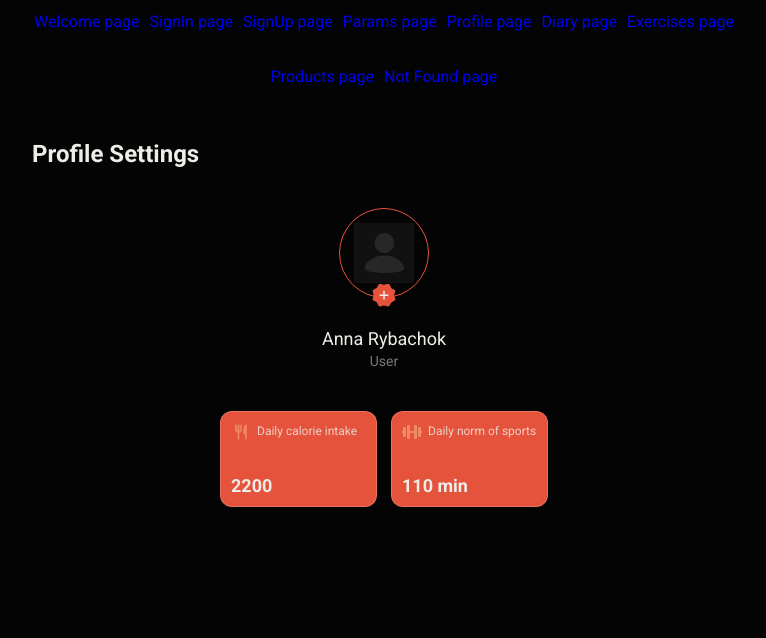
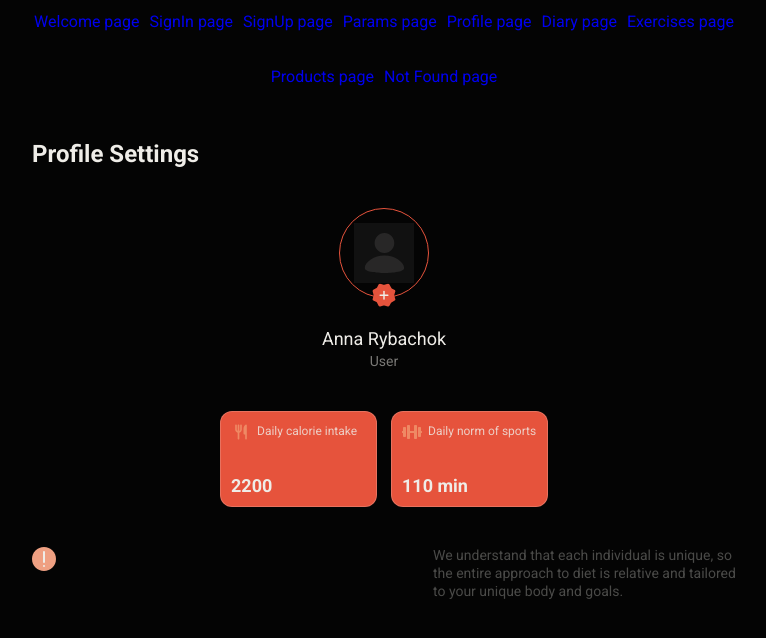
Before and after one commit to made-by-curiosity/power_pulse_frontend, a React (Create React App) app: page /power_pulse_frontend/profile in a window 1280 px wide. Shown: the top 638 px of the page, without its empty margins (256-1022 px from the left). Built offline with nearby package versions, Linux system fonts and the light colour scheme.

Commit message:
add warning notice

```diff
--- /dev/null
+++ b/src/components/ForProfilePage/WarningNotice/WarningNotice.jsx
@@ -0,0 +1,20 @@
+import { WarningNoticeWrapper, WarningText } from './WarningNotice.styled';
+import icons from '../../../assets/icons/svg-sprite.svg';
+
+const icon = (
+  <svg width="24" height="24">
+    <use href={icons + '#icon-warning'}></use>
+  </svg>
+);
+
+const text =
+  'We understand that each individual is unique, so the entire approach to diet is relative and tailored to your unique body and goals.';
+
+export const WarningNotice = () => {
+  return (
+    <WarningNoticeWrapper>
+      {icon}
+      <WarningText>{text}</WarningText>
+    </WarningNoticeWrapper>
+  );
+};
--- /dev/null
+++ b/src/components/ForProfilePage/WarningNotice/WarningNotice.styled.jsx
@@ -0,0 +1,20 @@
+import styled from '@emotion/styled';
+
+export const WarningNoticeWrapper = styled.div`
+  display: flex;
+  justify-content: space-between;
+  gap: 8px;
+  margin-top: 40px;
+  align-items: flex-start;
+`;
+
+export const WarningText = styled.div`
+  width: 303px;
+
+  color: rgba(239, 237, 232, 0.3);
+  font-family: Roboto;
+  font-size: 14px;
+  font-style: normal;
+  font-weight: 400;
+  line-height: 1.28571;
+`;
--- a/src/pages/ProfilePage/ProfilePage.jsx
+++ b/src/pages/ProfilePage/ProfilePage.jsx
@@ -3,6 +3,7 @@ import { Title } from 'components/ForProfilePage/Title/Title';
 import { Avatar } from 'components/ForProfilePage/Avatar/Avatar';
 import { InfoCard } from 'components/ForProfilePage/InfoCard/InfoCard';
 import { InfoCardsWrapper } from 'components/ForProfilePage/InfoCard/InfoCard.styled';
+import { WarningNotice } from 'components/ForProfilePage/WarningNotice/WarningNotice';
 
 const calories = {
   icon: '#icon-cutlery',
@@ -33,6 +34,7 @@ const ProfilePage = () => {
           number={normOfSports.number}
         ></InfoCard>
       </InfoCardsWrapper>
+      <WarningNotice></WarningNotice>
     </Container>
   );
 };
```
